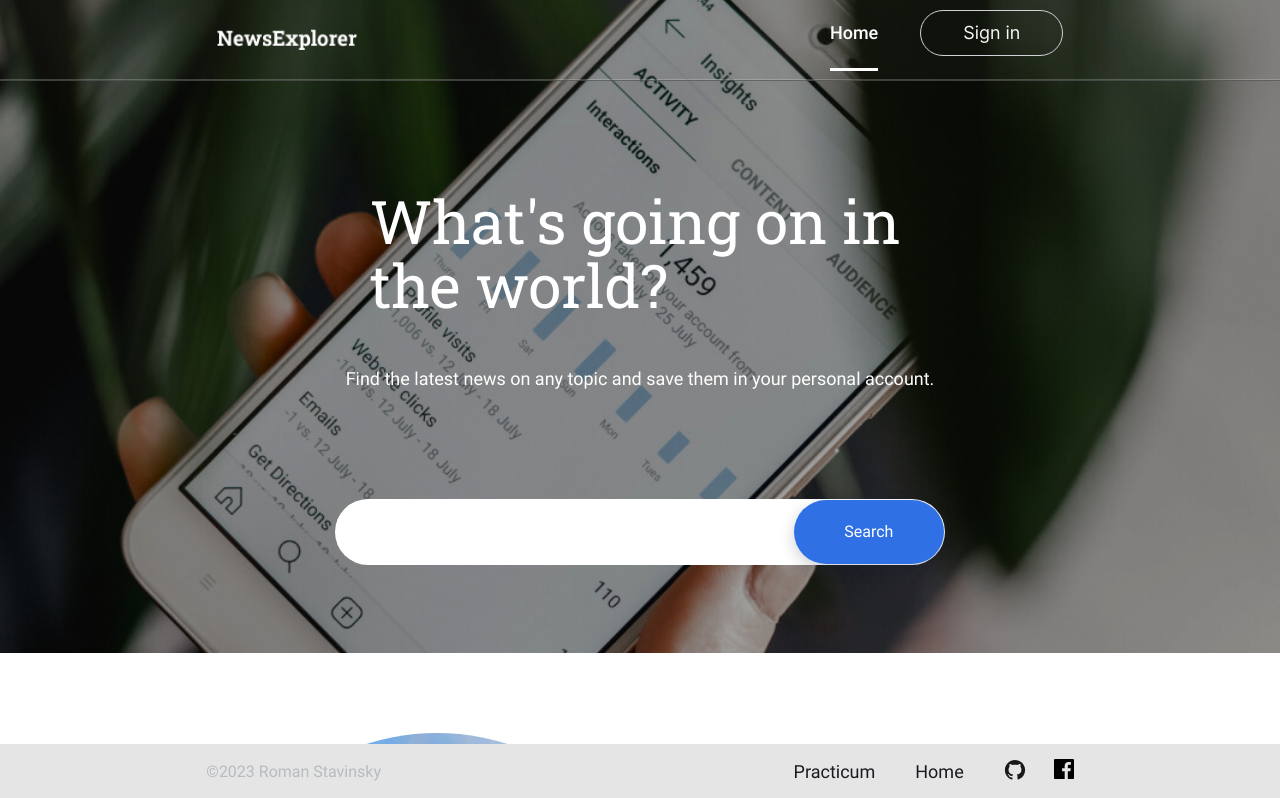
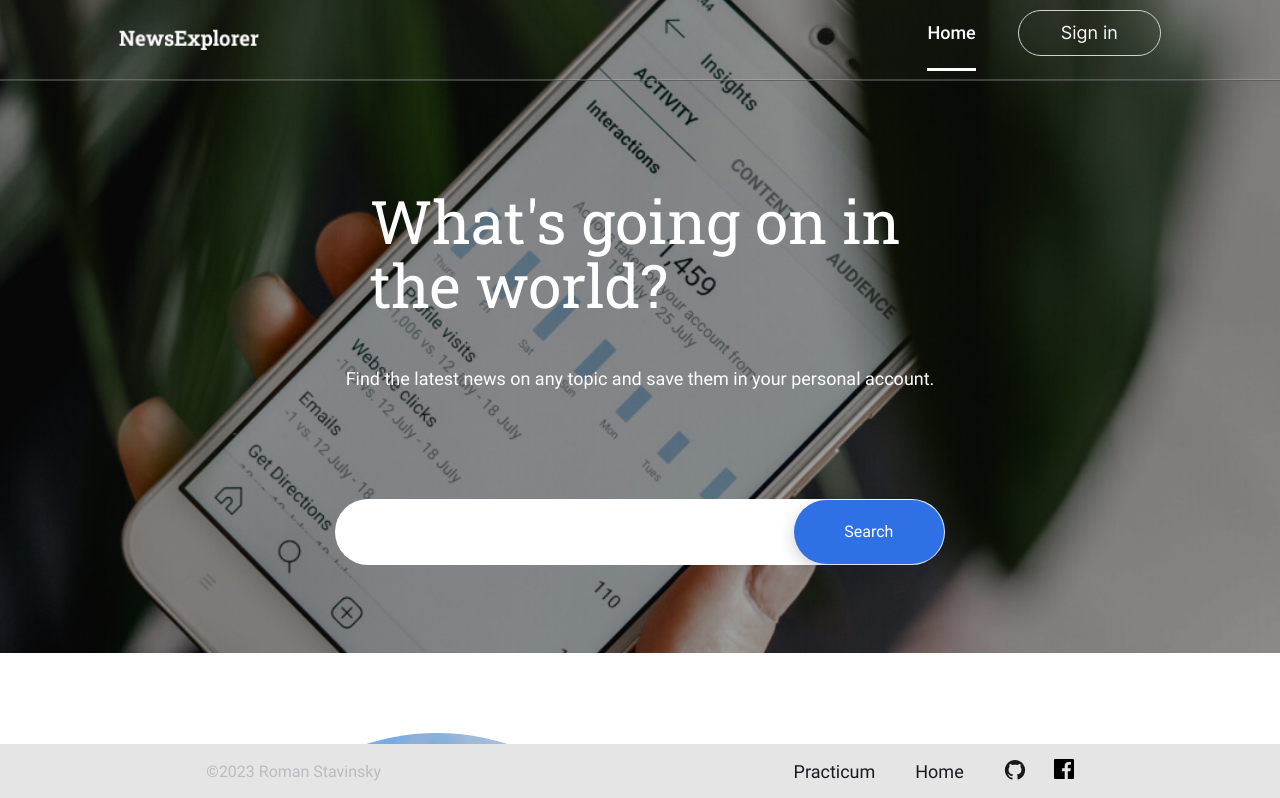
Before and after one commit to romans1995/news-explorer-frontend, a React (Create React App) app in the folder newsexplorer/: page / in a window 1280 px wide. Shown: the top 798 px of the page. Built offline with nearby package versions, Linux system fonts and the light colour scheme; a web font is replaced by a local one.

Commit message:
header css

```diff
--- a/newsexplorer/src/components/Header/Header.css
+++ b/newsexplorer/src/components/Header/Header.css
@@ -28,6 +28,7 @@ li.header__home.header__button {
     align-items: center;
     max-width: 1440px;
     height: 80px;
+    gap: 390px;
 }
 
 .header__logo {
@@ -174,6 +175,12 @@ li.header__link.header__button:hover {
     border: 1px solid #9b9b9b;
 }
 
+@media screen and (max-width: 903px) {
+    .header__wrap {
+        gap: 0px;
+    }
+}
+
 @media screen and (max-width: 565px) {
     .header {
         z-index: 2;
@@ -205,5 +212,6 @@ li.header__link.header__button:hover {
     }
     .header__wrap {
         padding: 0 20px;
+        gap: 0px;
     }
 }
```
